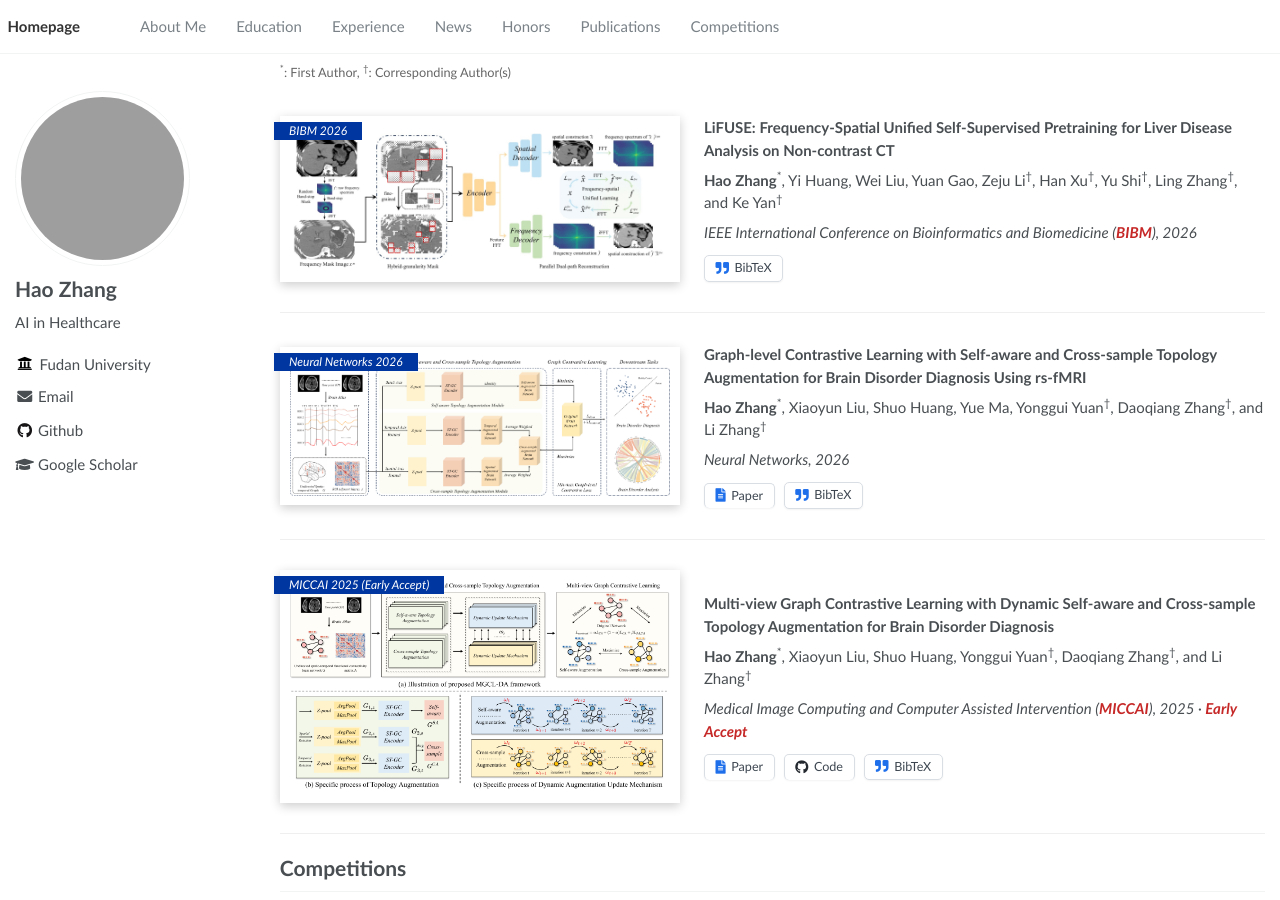
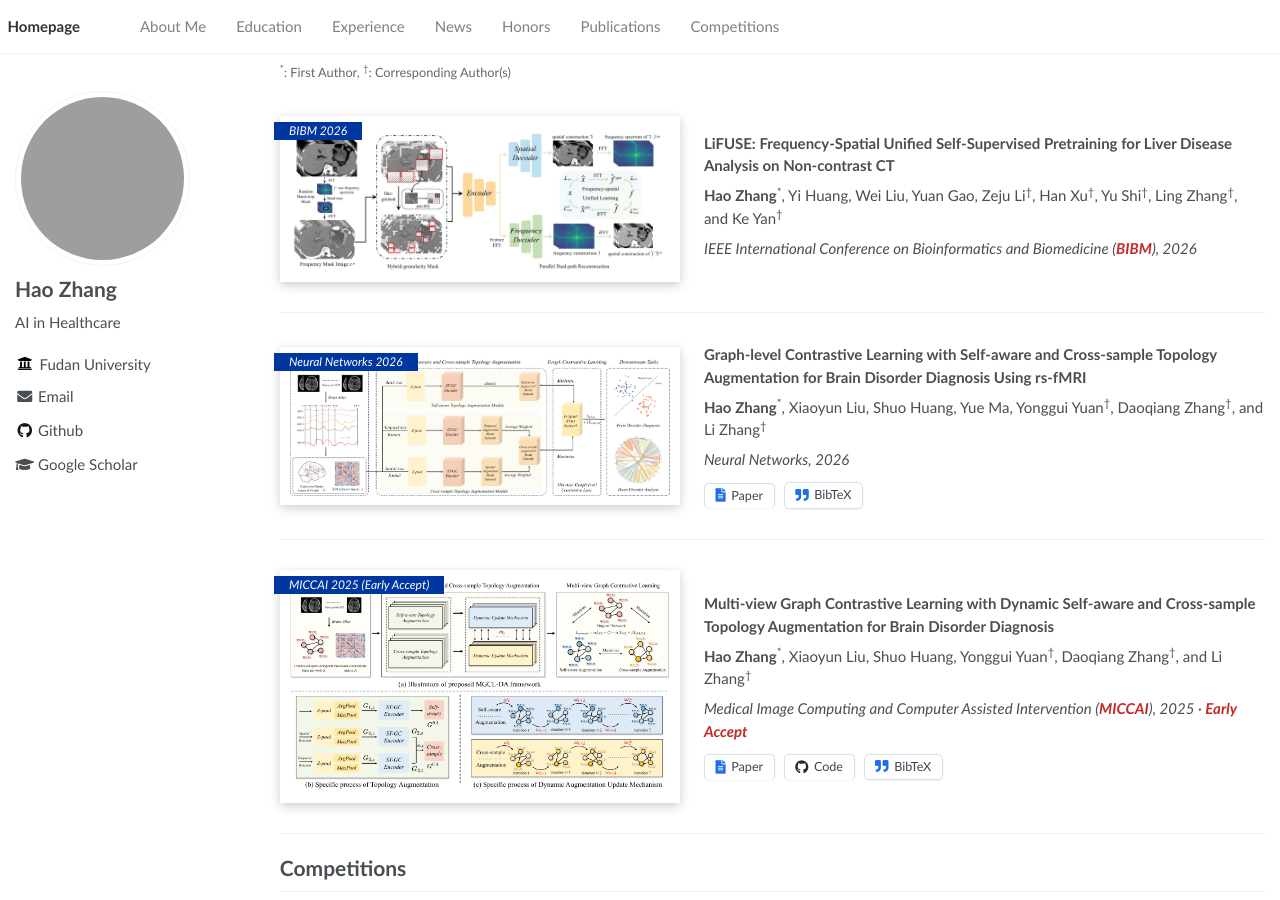
Before and after one commit to goodcodingagoodboy/goodcodingagoodboy.github.io, a Jekyll site: the page built from _pages/about.md, in a window 1280 px wide and 900 px high, scrolled down 1235 px. Built offline with Jekyll 4.4.1, drawn with Linux system fonts in a browser that asks for light colours; grey boxes are pictures that could not be loaded.

Commit message:
Remove pending BIBM publication actions

```diff
--- a/_pages/about.md
+++ b/_pages/about.md
@@ -100,18 +100,6 @@ I welcome opportunities to collaborate on medical agents, multimodal learning, a
 
 <i>IEEE International Conference on Bioinformatics and Biomedicine (<span class="publication-accent">BIBM</span>), 2026</i>
 
-<div class="publication-actions">
-  <button type="button" class="pub-btn" data-bibtex-toggle aria-expanded="false" aria-label="Show LiFUSE BibTeX citation"><i class="fas fa-quote-right" aria-hidden="true"></i><span>BibTeX</span></button>
-</div>
-<div class="pub-bibtex" hidden>
-  <button type="button" class="pub-bibtex-copy" data-bibtex-copy><i class="fas fa-copy" aria-hidden="true"></i><span>Copy</span></button>
-  <pre><code>@inproceedings{zhang2026lifuse,
-  title={LiFUSE: Frequency-Spatial Unified Self-Supervised Pretraining for Liver Disease Analysis on Non-contrast CT},
-  author={Zhang, Hao and Huang, Yi and Liu, Wei and Gao, Yuan and Li, Zeju and Xu, Han and Shi, Yu and Zhang, Ling and Yan, Ke},
-  booktitle={2026 IEEE International Conference on Bioinformatics and Biomedicine (BIBM)},
-  year={2026}
-}</code></pre>
-</div>
 
   </div>
 </div>
```
